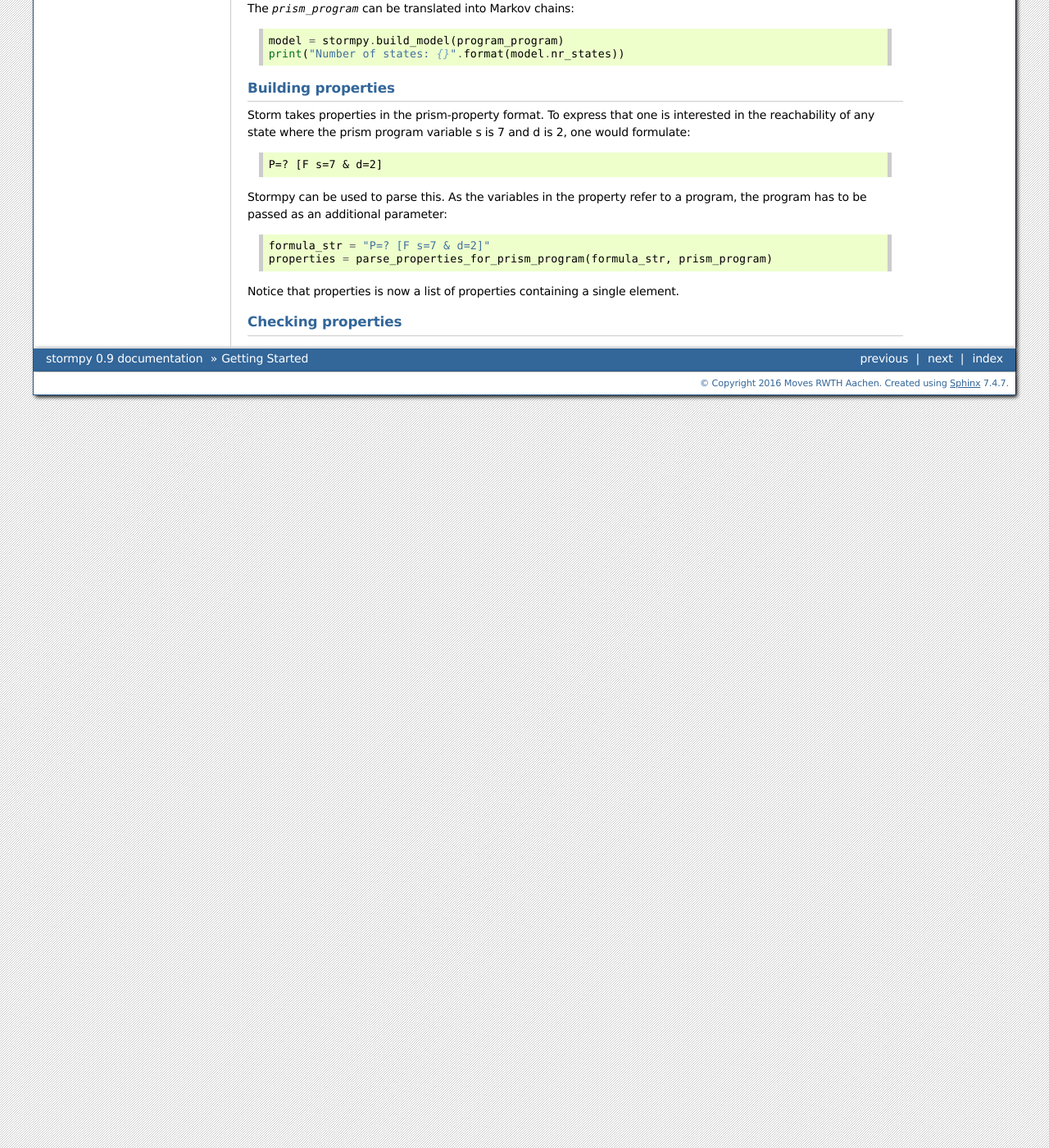
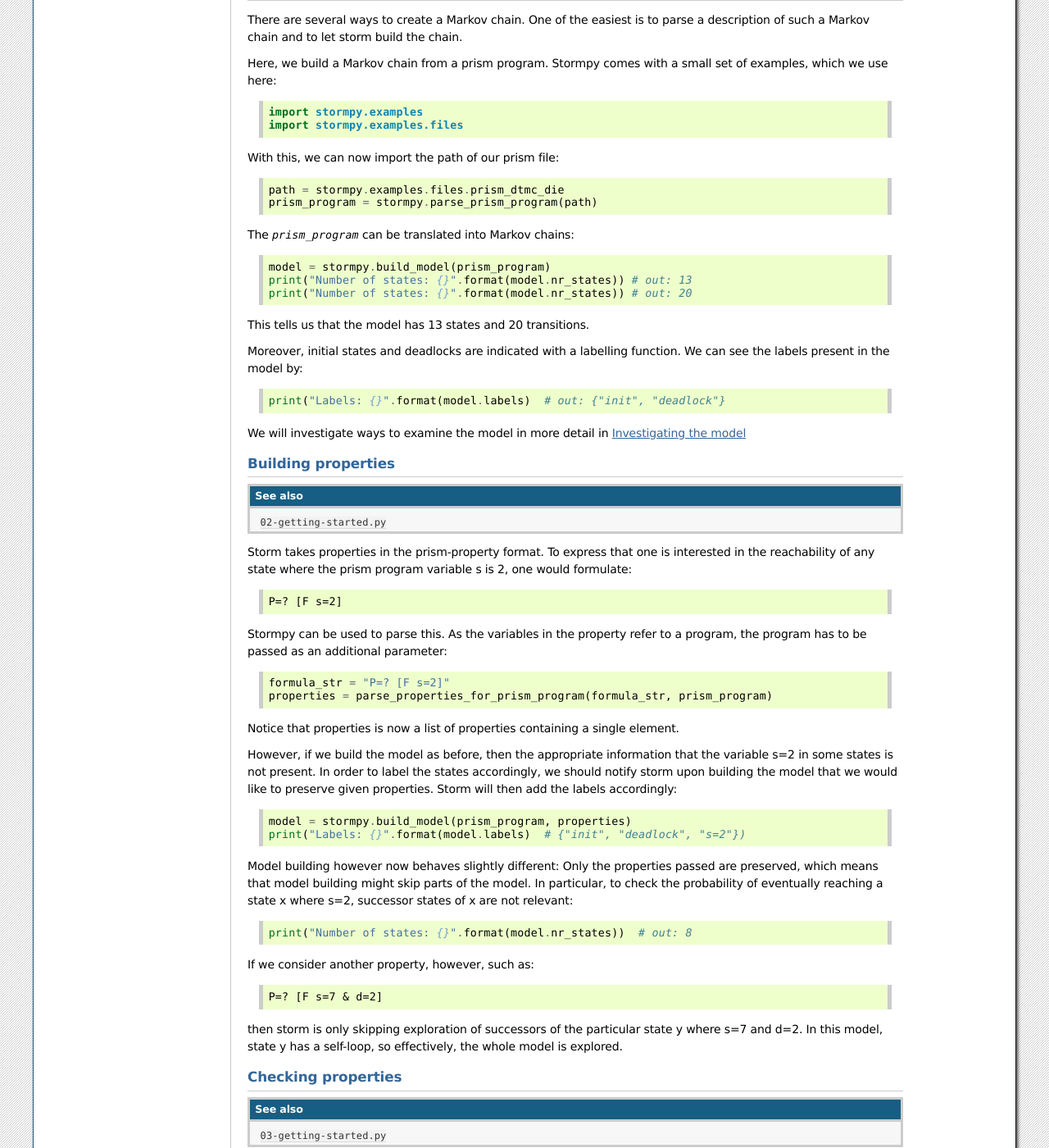
Before and after one commit to moves-rwth/stormpy, a Sphinx documentation site: the page built from doc/source/getting_started.rst, in a window 1280 px wide and 1400 px high, scrolled down 571 px. Shown: the whole window at 82% size. Built offline with Sphinx 7.4.7, drawn with Linux system fonts in a browser that asks for light colours; the version number is read from the project's files by our own code; some of the changed text lies outside the part shown.

```diff
--- a/doc/source/getting_started.rst
+++ b/doc/source/getting_started.rst
@@ -2,11 +2,18 @@
 Getting Started
 ****************************
 
+Before starting with this guide, one should follow the instructions for :doc:`installation`.
 
 A Quick Tour through Stormpy
 ================================
 
-We start with a selection of high-level constructs in stormpy.
+This guide is intended for people which have a basic understanding of probabilistic models and their verification. More details and further pointers to literature can be found on the
+`storm website <https://moves-rwth.github.io/storm>`_.
+While we assume some very basic programming concepts, we refrain from using more advanced concepts of python throughout the guide.
+
+We start with a selection of high-level constructs in stormpy, and go into more details afterwards.
+
+.. seealso:: The code examples are also given in the examples/ folder. These boxes throughout the text will tell you which example contains the code discussed.
 
 In order to do this, we import stormpy::
 
@@ -15,7 +22,8 @@ In order to do this, we import stormpy::
 
 
 Building models
------------------------
+------------------------------------------------
+.. seealso:: ``01-getting-started.py``
 
 There are several ways to create a Markov chain.
 One of the easiest is to parse a description of such a Markov chain and to let storm build the chain.
@@ -28,33 +36,96 @@ Stormpy comes with a small set of examples, which we use here::
 
 With this, we can now import the path of our prism file::
 
-	path = stormpy.examples.files.knuth_yao
+	path = stormpy.examples.files.prism_dtmc_die
 	prism_program = stormpy.parse_prism_program(path)
 
 The `prism_program` can be translated into Markov chains::
 
-    model = stormpy.build_model(program_program)
-    print("Number of states: {}".format(model.nr_states))
+    model = stormpy.build_model(prism_program)
+    print("Number of states: {}".format(model.nr_states)) # out: 13
+    print("Number of states: {}".format(model.nr_states)) # out: 20
+
+This tells us that the model has 13 states and 20 transitions.
+
+Moreover, initial states and deadlocks are indicated with a labelling function. We can see the labels present in the model by::
+
+	print("Labels: {}".format(model.labels)  # out: {"init", "deadlock"}
+
+We will investigate ways to examine the model in more detail in :ref:`getting-started-investigating-the-model`
 
 
 Building properties
 --------------------------
-Storm takes properties in the prism-property format. To express that one is interested in the reachability of any state where the prism program variable s is 7 and d is 2, one would formulate::
+.. seealso:: ``02-getting-started.py``
+
+Storm takes properties in the prism-property format.
+To express that one is interested in the reachability of any state where the prism program variable s is 2, one would formulate::
+
+	P=? [F s=2]
+
+Stormpy can be used to parse this. As the variables in the property refer to a program, the program has to be passed as an additional parameter::
+
+	formula_str = "P=? [F s=2]"
+	properties = parse_properties_for_prism_program(formula_str, prism_program)
+
+Notice that properties is now a list of properties containing a single element.
+
+However, if we build the model as before, then the appropriate information that the variable s=2 in some states is not present.
+In order to label the states accordingly, we should notify storm upon building the model that we would like to preserve given properties.
+Storm will then add the labels accordingly::
+
+	model = stormpy.build_model(prism_program, properties)
+	print("Labels: {}".format(model.labels)  # {"init", "deadlock", "s=2"})
+
+Model building however now behaves slightly different: Only the properties passed are preserved, which means that model building might skip parts of the model.
+In particular, to check the probability of eventually reaching a state x where s=2, successor states of x are not relevant::
+
+    print("Number of states: {}".format(model.nr_states))  # out: 8
+
+If we consider another property, however, such as::
 
 	P=? [F s=7 & d=2]
 
-Stormpy can be used to parse this. As the variables in the property refer to a program, the program has to be passed as an additional parameter::
+then storm is only skipping exploration of successors of the particular state y where s=7 and d=2. In this model, state y has a self-loop, so effectively, the whole model is explored.
 
-	formula_str = "P=? [F s=7 & d=2]"
+
+Checking properties
+------------------------------------
+.. seealso:: ``03-getting-started.py``
+
+The last lesson taught us to construct properties and models with matching state labels.
+Now default checking routines are just a simple command away::
+
 	properties = parse_properties_for_prism_program(formula_str, prism_program)
+	model = stormpy.build_model(prism_program, properties)
+    result = stormpy.model_checking(model, properties[0])
 
-Notice that properties is now a list of properties containing a single element.
+The result may contain information about all states. Merely printing does not give all information in there::
+
+	print(result) # out: [0,1] range
+
+Instead, we can iterate over the results:
 
 
 
 
 
 
+Instantiating parametric models
+------------------------------------
+.. seealso:: ``04-getting-started.py``
 
-Checking properties
----------------------------
+
+
+
+Checking parametric models
+------------------------------------
+.. seealso:: ``05-getting-started.py``
+
+
+
+
+.. _getting-started-investigating-the-model:
+
+Investigating the model
+-------------------------------------
```
Also changed, not shown: doc/source/installation.rst (+14 -3 lines).
